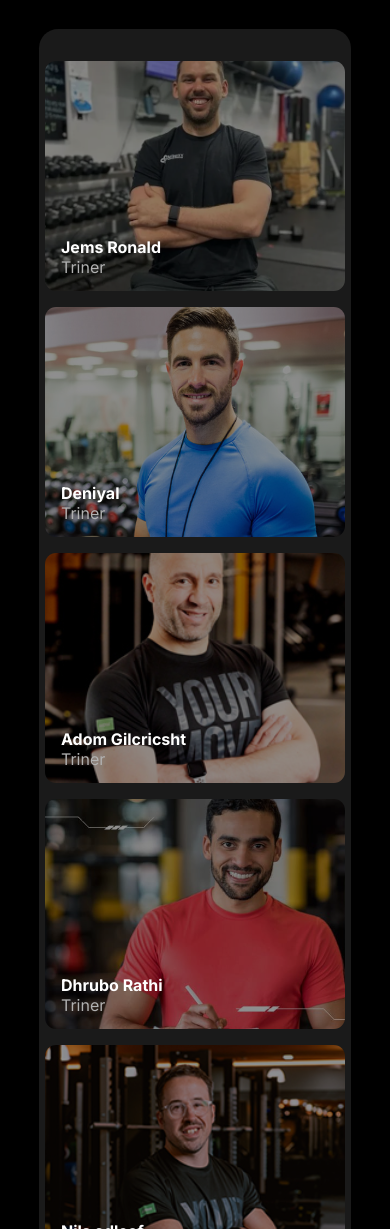
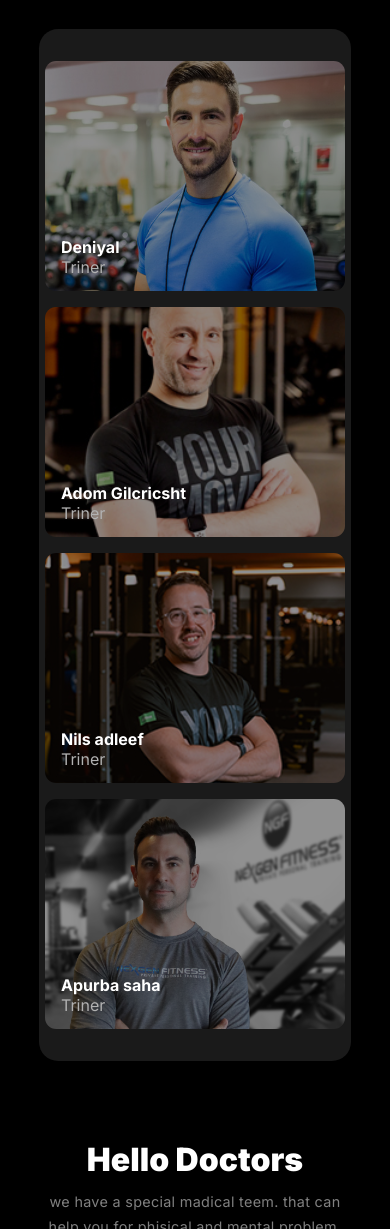
Before and after one commit to engrsakib/personal-Health-Tracker, a plain HTML site: page index.html in a window 390 px wide. Shown: the part 5368-6597 px from the top of the page. Drawn offline with Linux system fonts and the light colour scheme.

Commit message:
added meet team and fixed bug

```diff
--- a/index.html
+++ b/index.html
@@ -244,7 +244,7 @@
         <!-- Picture -->
         <div class="meetTeamImg">
           <!-- first Image start-->
-          <div class="firstPicDgn">
+          <div class="firstPicDgn display_none">
             <div class="firstPic1 xyz">
               <!-- <img src="./B10A2-versatile-ui/images/trainer1.png" alt="" /> -->
             </div>
@@ -277,7 +277,7 @@
           </div>
           <!-- first Image end-->
           <!-- first Image start-->
-          <div class="firstPicDgn">
+          <div class="firstPicDgn display_none">
             <div class="firstPic4 xyz">
               <!-- <img src="./B10A2-versatile-ui/images/trainer4.png" alt="" /> -->
             </div>
--- a/style/mobile.css
+++ b/style/mobile.css
@@ -227,6 +227,9 @@
   .textArea, .btn{
     width: 100%;
   }
+  .display_none{
+    display: none;
+  }
 }
 /* *{
   border: 14px solid red;
```
